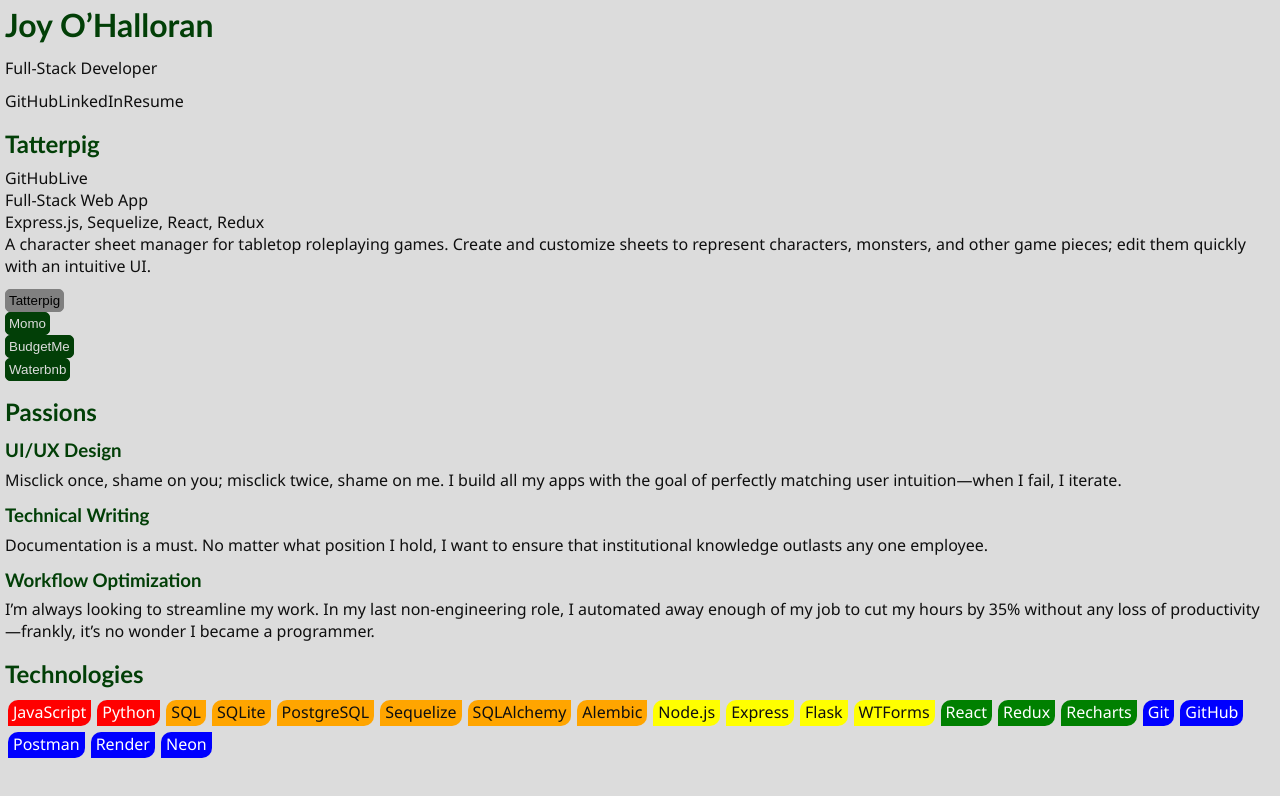
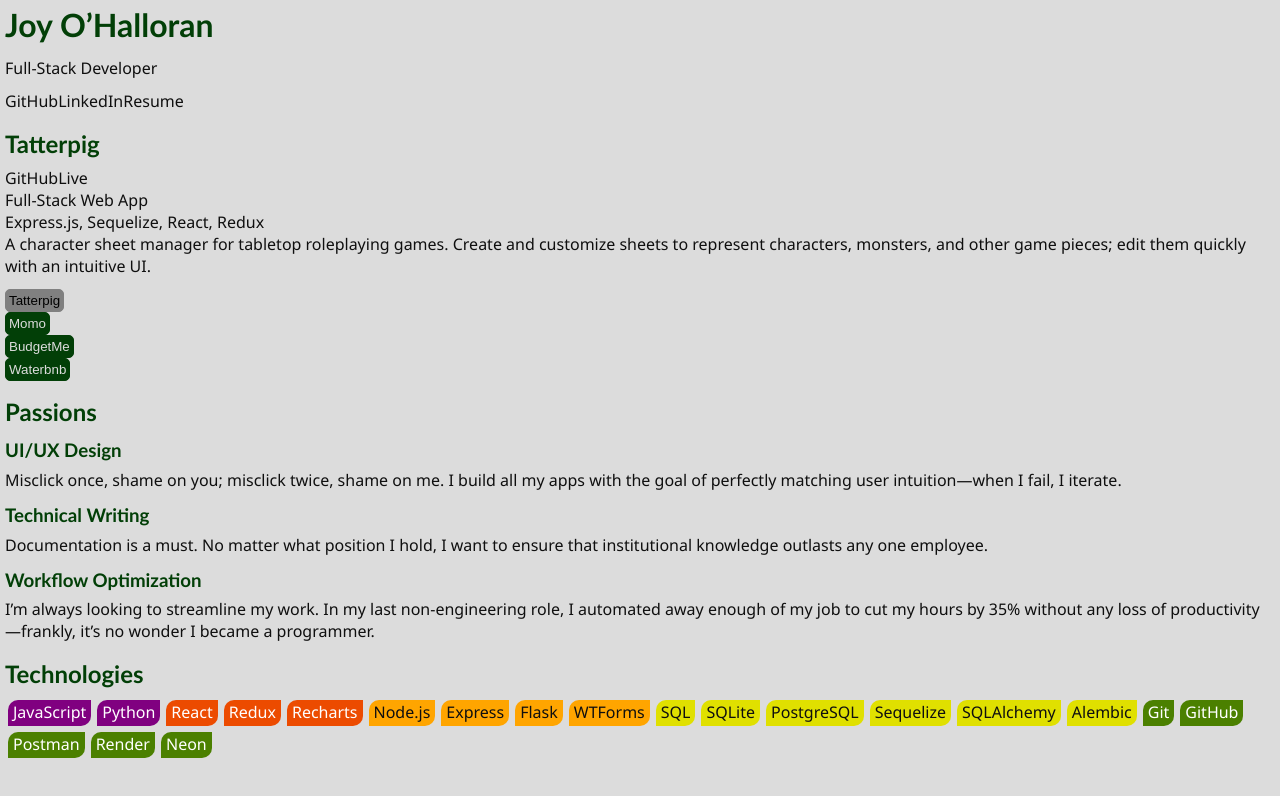
Before and after one commit to ohalloranjm/ohalloranjm.github.io, a React (Vite) app in the folder react-vite/: page / in a window 1280 px wide. Shown: the top 796 px of the page. Built offline with nearby package versions, Linux system fonts and the light colour scheme.

Commit message:
added technologies

```diff
--- a/react-vite/src/css-global/main.css
+++ b/react-vite/src/css-global/main.css
@@ -58,29 +58,24 @@ button:disabled:hover {
 }
 
 .gradient-0 {
-  background-color: red;
+  background-color: purple;
   color: white;
 }
 
-.gradient-1 {
-  background-color: orange;
+.gradient-3 {
+  background-color: rgb(224, 224, 0);
 }
 
-.gradient-2 {
-  background-color: yellow;
-  color: var(--txt);
-}
-
-.gradient-3 {
-  background-color: green;
+.gradient-1 {
+  background-color: rgb(236, 75, 0);
   color: white;
 }
 
 .gradient-4 {
-  background-color: blue;
+  background-color: rgb(75, 128, 0);
   color: white;
 }
 
-ul {
-  margin-bottom: 15px;
+.gradient-2 {
+  background-color: orange;
 }
--- a/react-vite/src/data/tech.js
+++ b/react-vite/src/data/tech.js
@@ -1,8 +1,8 @@
 const tech = [
   ['JavaScript', 'Python'],
+  ['React', 'Redux', 'Recharts'],
+  ['Node.js', 'Express', 'Flask', 'WTForms'],
   ['SQL', 'SQLite', 'PostgreSQL', 'Sequelize', 'SQLAlchemy', 'Alembic'],
-  ['Node.js', 'Express', 'Flask', 'WTForms'],
-  ['React', 'Redux', 'Recharts'],
   ['Git', 'GitHub', 'Postman', 'Render', 'Neon'],
 ];
 
```
